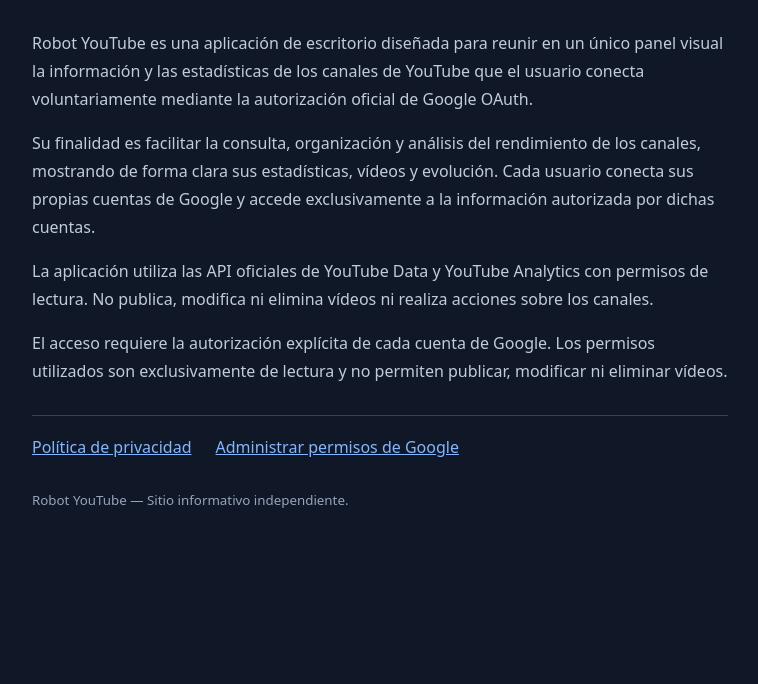
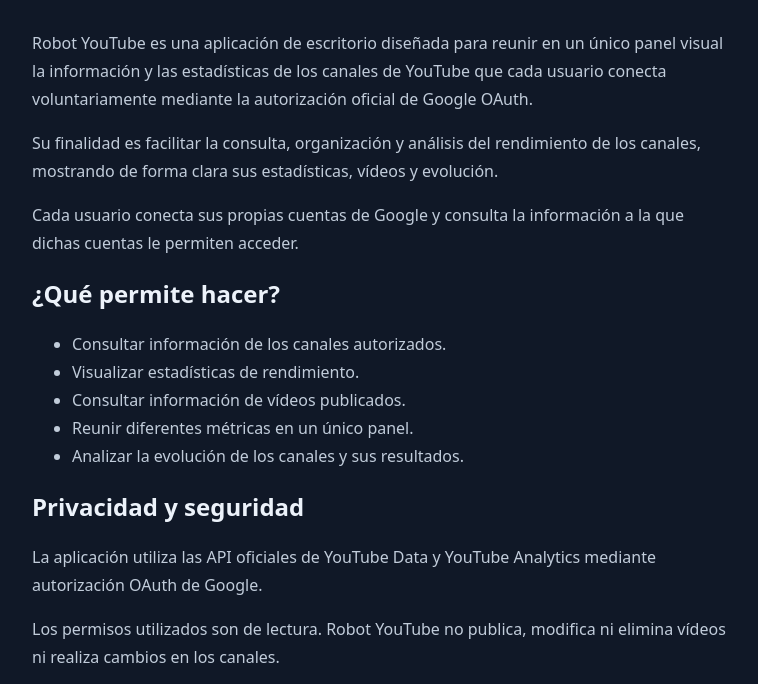
Before and after one commit to Sokux7/robot-youtube-oauth, a plain HTML site: page index.html in a window 1280 px wide. Shown: the part 237-921 px from the top of the page, without its empty margins (260-1018 px from the left). Before the commit the page ends 851 px from the top, so only its background shows below. Drawn offline with Linux system fonts and the light colour scheme.

Commit message:
index.html

```diff
--- a/index.html
+++ b/index.html
@@ -1,27 +1,51 @@
 
-<!doctype html>
+<!DOCTYPE html>
 <html lang="es">
 <head>
   <meta charset="utf-8">
   <meta name="viewport" content="width=device-width,initial-scale=1">
-  <title>Robot YouTube — Herramienta privada de análisis</title>
+  <title>Robot YouTube — Asistente de estadísticas</title>
+  <meta name="description" content="Asistente informativo para consultar y analizar las estadísticas de canales de YouTube autorizados por sus titulares.">
+  <meta name="google-site-verification" content="bWwoY2gpAC-HRky9ejJG2U7-_bFkwcdY4-a3js7Ch5o">
   <link rel="stylesheet" href="style.css">
-  <meta name="description" content="Información sobre Robot YouTube, aplicación privada de análisis de canales autorizados.">
-  <meta name="google-site-verification" content="bWwoY2gpAC-HRky9ejJG2U7-_bFkwcdY4-a3js7Ch5o" />
 </head>
 <body>
 <main>
   <span class="tag">Asistente informativo de canales de YouTube</span>
+
   <h1>Robot YouTube</h1>
-    <p>Robot YouTube es una aplicación de escritorio diseñada para reunir en un único panel visual la información y las estadísticas de los canales de YouTube que el usuario conecta voluntariamente mediante la autorización oficial de Google OAuth.</p>
-    <p>Su finalidad es facilitar la consulta, organización y análisis del rendimiento de los canales, mostrando de forma clara sus estadísticas, vídeos y evolución. Cada usuario conecta sus propias cuentas de Google y accede exclusivamente a la información autorizada por dichas cuentas.</p>
-    <p>La aplicación utiliza las API oficiales de YouTube Data y YouTube Analytics con permisos de lectura. No publica, modifica ni elimina vídeos ni realiza acciones sobre los canales.</p>
-    <p>El acceso requiere la autorización explícita de cada cuenta de Google. Los permisos utilizados son exclusivamente de lectura y no permiten publicar, modificar ni eliminar vídeos.</p>
+
+  <p>Robot YouTube es una aplicación de escritorio diseñada para reunir en un único panel visual la información y las estadísticas de los canales de YouTube que cada usuario conecta voluntariamente mediante la autorización oficial de Google OAuth.</p>
+
+  <p>Su finalidad es facilitar la consulta, organización y análisis del rendimiento de los canales, mostrando de forma clara sus estadísticas, vídeos y evolución.</p>
+
+  <p>Cada usuario conecta sus propias cuentas de Google y consulta la información a la que dichas cuentas le permiten acceder.</p>
+
+  <h2>¿Qué permite hacer?</h2>
+
+  <ul>
+    <li>Consultar información de los canales autorizados.</li>
+    <li>Visualizar estadísticas de rendimiento.</li>
+    <li>Consultar información de vídeos publicados.</li>
+    <li>Reunir diferentes métricas en un único panel.</li>
+    <li>Analizar la evolución de los canales y sus resultados.</li>
+  </ul>
+
+  <h2>Privacidad y seguridad</h2>
+
+  <p>La aplicación utiliza las API oficiales de YouTube Data y YouTube Analytics mediante autorización OAuth de Google.</p>
+
+  <p>Los permisos utilizados son de lectura. Robot YouTube no publica, modifica ni elimina vídeos ni realiza cambios en los canales.</p>
+
+  <p>Cada usuario debe autorizar expresamente las cuentas de Google que desea conectar y conserva el control sobre los permisos concedidos.</p>
+
   <nav>
     <a href="privacy.html">Política de privacidad</a>
+    <a href="terms.html">Condiciones de uso</a>
     <a href="https://myaccount.google.com/permissions">Administrar permisos de Google</a>
   </nav>
-    <small>Robot YouTube — Sitio informativo independiente.</small>
+
+  <small>Robot YouTube — Asistente informativo de estadísticas.</small>
 </main>
 </body>
 </html>
```
Lines whose indentation alone changed are shown as unchanged.
